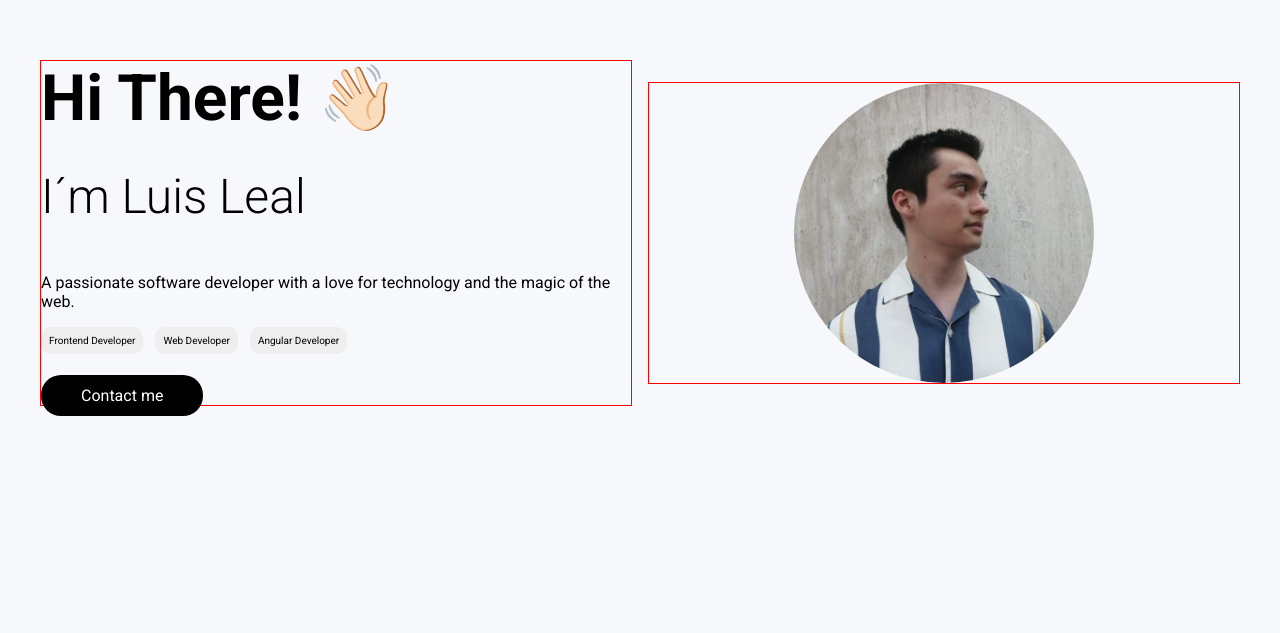
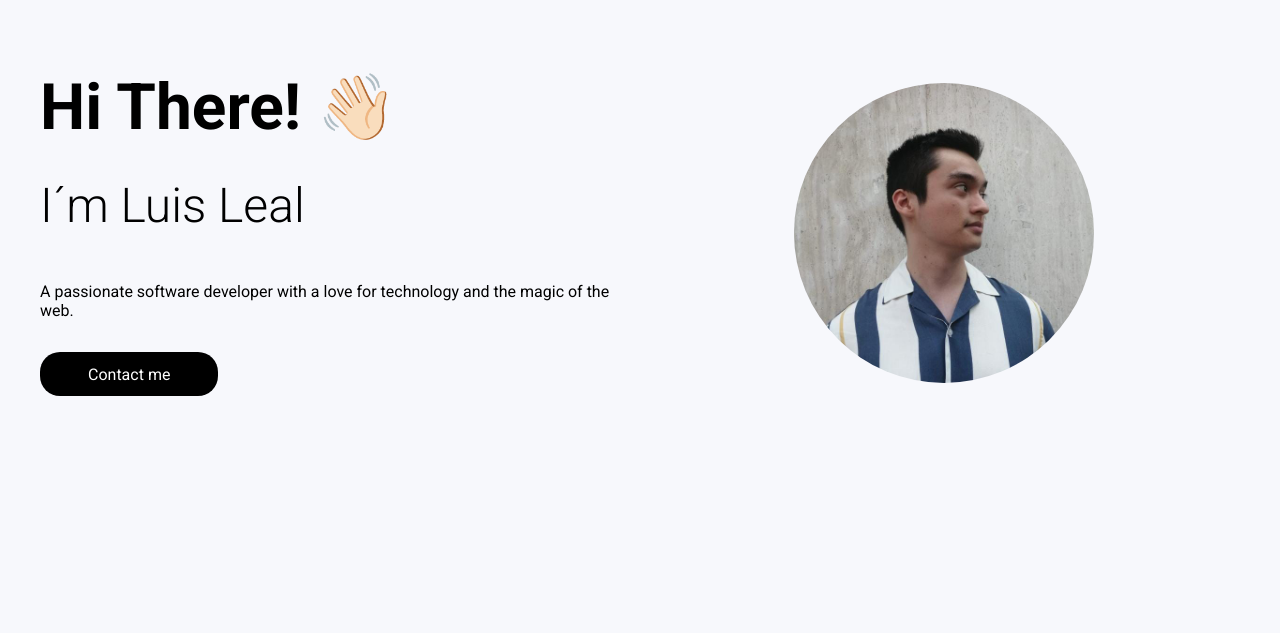
Before and after one commit to luislealhdz/Portfolio, a website built with Vite: page index.html in a window 1280 px wide. Shown: the part 167-800 px from the top of the page. Built offline with nearby package versions, Linux system fonts and the light colour scheme.

```diff
--- a/index.html
+++ b/index.html
@@ -15,11 +15,11 @@
       <h2 class="hero__greet">Hi There! 👋🏻</h2>
       <h1 class="hero__title">I´m Luis Leal</h1>
       <p class="content">A passionate software developer with a love for technology and the magic of the web.</p>
-      <ul class="hero__titles">
+      <!-- <ul class="hero__titles">
         <li>Frontend Developer</li>
         <li>Web Developer</li>
         <li>Angular Developer</li>
-      </ul>
+      </ul> -->
       <a href="https://www.linkedin.com/in/luis-leal-hdz/" target="_blank" class="hero__contact">Contact me</a>
     </section>
     <aside class="hero__picture">
--- a/style.css
+++ b/style.css
@@ -46,7 +46,6 @@
 
 .hero__info {
     width: 100%;
-    border: 1px solid red;
 }
 
 .hero__greet {
@@ -81,13 +80,14 @@
 .hero__contact {
     background-color: #000000;
     color: #ffffff;
-    padding: 0.8rem 1rem;
+    padding: 0.8rem 3rem;
     border-radius: 20px;
     border: none;
-    width: 100%;
     font-size: 1rem;
+    width: fit-content;
+    text-align: center;
     display: block;
-    text-align: center;
+    margin-top: 2rem;
 }
 
 .hero__picture {
@@ -95,7 +95,6 @@
     display: grid;
     place-items: center;
     width: 100%;
-    border: 1px solid red;
 }
 
 .hero__profile {
@@ -245,11 +244,6 @@
         flex-direction: row;
     }
 
-    .hero__contact {
-        padding: 0.7rem 2.5rem;
-        display: inline;
-    }
-
     .hero__picture {
         margin-top: 0;
     }
```
